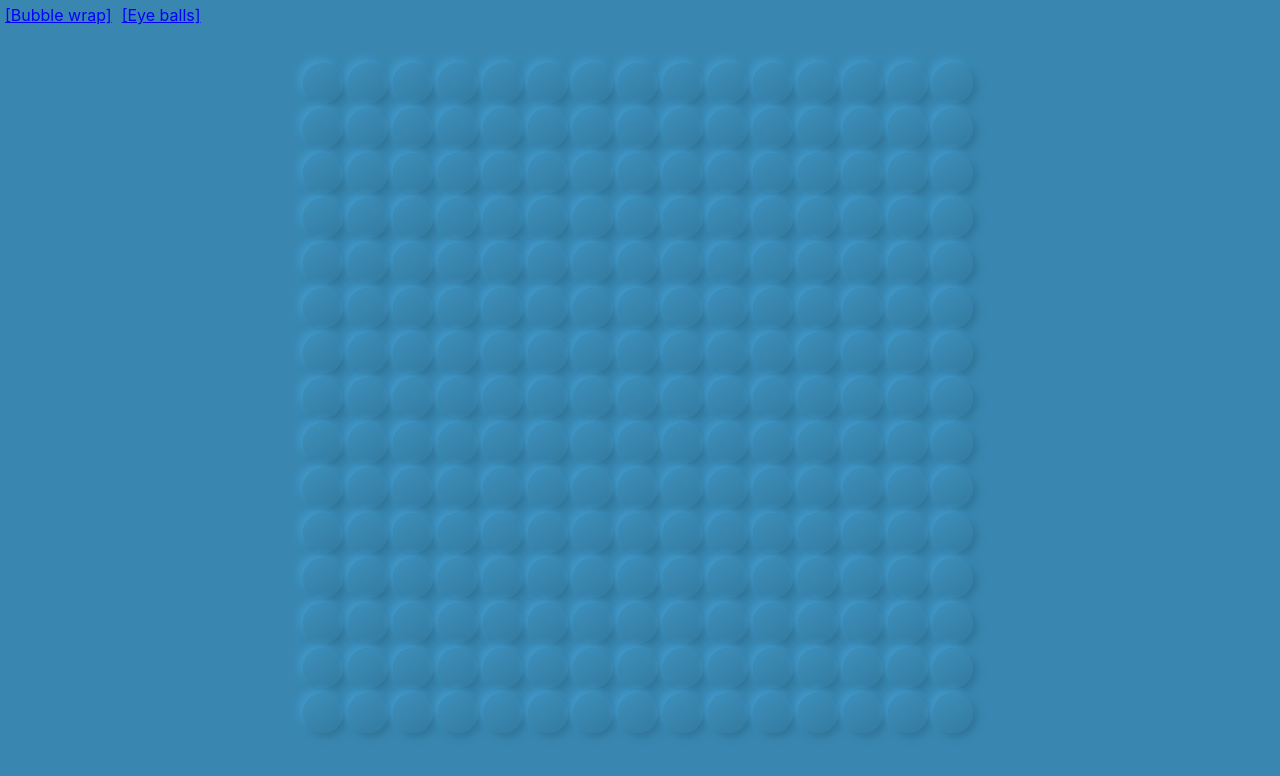
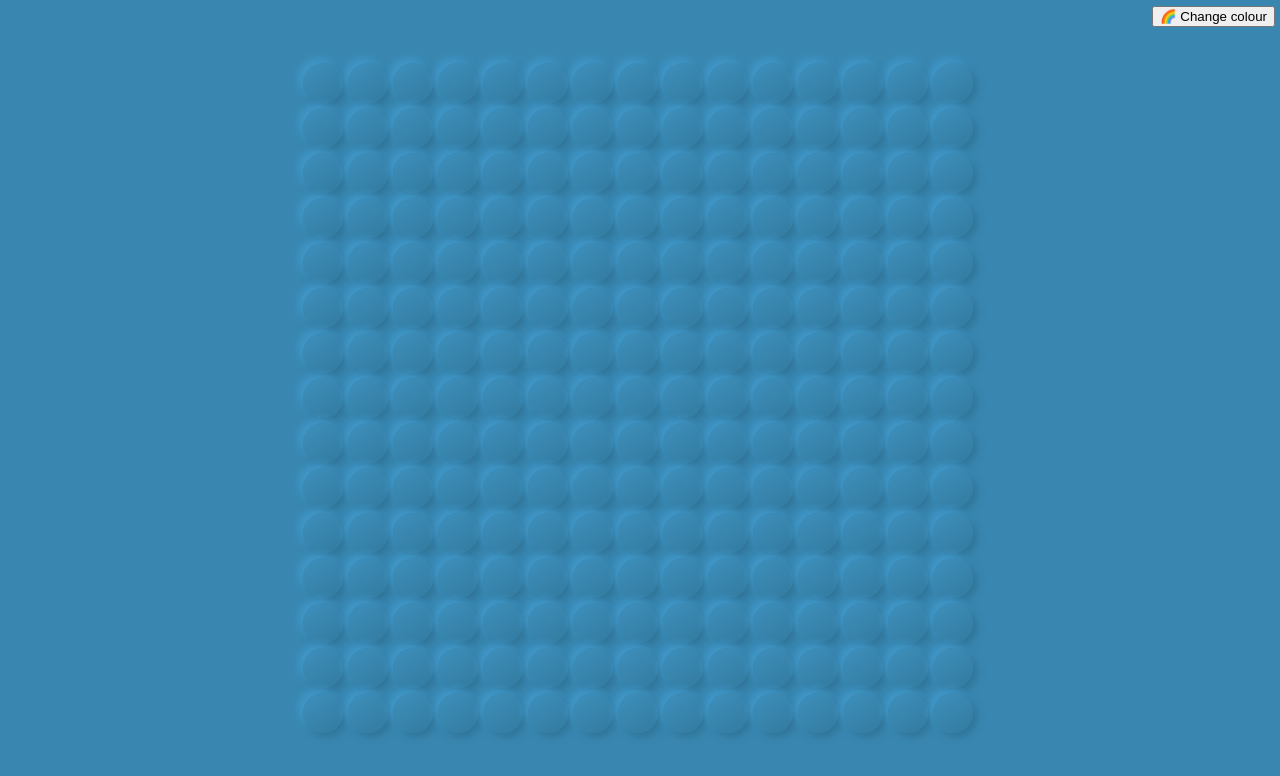
Before and after one commit to teknotica/css-mouse-eyes, a React (Create React App) app: page / in a window 1280 px wide. Shown: the top 776 px of the page. Built offline with nearby package versions, Linux system fonts and the light colour scheme.

Commit message:
Adding button to change background

```diff
--- a/public/index.html
+++ b/public/index.html
@@ -35,9 +35,8 @@
       #root {
         height: 100%;
       }
-      .App {
-        display: grid;
-        place-items: center;
+      button {
+        cursor: pointer;
       }
     </style>
   </head>
--- a/src/App.js
+++ b/src/App.js
@@ -2,24 +2,15 @@ import React from "react";
 import { BrowserRouter as Router, Route, Switch } from "react-router-dom";
 
 import BubbleWrap from "./components/BubbleWrap";
-import EyeBalls from "./components/EyeBalls";
-import Navigation from "./components/Navigation";
-import Wrapper from "./components/Wrapper";
 
 const App = () => {
   return (
     <Router>
-      <Wrapper>
-        <Navigation />
-        <Switch>
-          <Route exact path="/">
-            <BubbleWrap horizontalCount={15} verticalCount={15} />
-          </Route>
-          <Route path="/eye-balls">
-            <EyeBalls horizontalCount={15} verticalCount={15} />
-          </Route>
-        </Switch>
-      </Wrapper>
+      <Switch>
+        <Route exact path="/">
+          <BubbleWrap horizontalCount={15} verticalCount={15} />
+        </Route>
+      </Switch>
     </Router>
   );
 };
--- a/src/components/BubbleWrap/index.js
+++ b/src/components/BubbleWrap/index.js
@@ -1,8 +1,9 @@
 /** @jsxRuntime classic */
 /** @jsx jsx */
 import { jsx } from "@emotion/core";
-import { Fragment } from "react";
+import { Fragment, useState } from "react";
 
+import useBackgroundColour from "../../hooks/useBackgroundColour";
 import useMouseOver from "../../hooks/useMouseOver";
 import styles from "./styles.js";
 
@@ -10,7 +11,7 @@ const Column = ({ count }) => (
   <div className="column">
     {[...Array(count)].map((_, b) => (
       <Fragment key={b}>
-        <div css={styles.bubble} />
+        <div className="bubble" />
         <audio
           src={`${process.env.PUBLIC_URL}pop2.ogg`}
           preload="auto"
@@ -22,13 +23,26 @@ const Column = ({ count }) => (
 );
 
 const BubbleWrap = ({ horizontalCount, verticalCount }) => {
+  const { getFirstColour, getRandomColour } = useBackgroundColour();
+  const [background, setBackground] = useState(getFirstColour);
+
   useMouseOver();
 
   return (
-    <div css={styles.base}>
-      {[...Array(horizontalCount)].map((_, b) => (
-        <Column key={b} count={verticalCount} />
-      ))}
+    <div css={styles.wrapper(background)}>
+      <div css={styles.base}>
+        <div css={styles.controls}>
+          <button onClick={() => setBackground(getRandomColour())}>
+            <span role="img" aria-label="rainbow">
+              🌈{" "}
+            </span>
+            Change colour
+          </button>
+        </div>
+        {[...Array(horizontalCount)].map((_, b) => (
+          <Column key={b} count={verticalCount} />
+        ))}
+      </div>
     </div>
   );
 };
--- a/src/components/BubbleWrap/styles.js
+++ b/src/components/BubbleWrap/styles.js
@@ -1,15 +1,28 @@
 import { css } from "@emotion/core";
 
 const styles = {
-  base: css`
+  wrapper: ({
+    background,
+    boxShadow,
+    linearGradient,
+    linearGradientPopped,
+  }) => css`
     display: flex;
-  `,
-  bubble: css`
+    align-items: center;
+    justify-content: center;
+    height: 100%;
+    background: ${background};
+
+    .bubble {
       border-radius: 50%;
       position: relative;
       border-radius: 50px;
-    box-shadow: 4px 4px 8px #307396, -4px -4px 8px #429bcc;
-    background: linear-gradient(145deg, #3d90bd, #337a9f);
+      box-shadow: 4px 4px 8px ${boxShadow[0]}, -4px -4px 8px ${boxShadow[1]};
+      background: linear-gradient(
+        145deg,
+        ${linearGradient[0]},
+        ${linearGradient[1]}
+      );
       width: 40px;
       height: 40px;
       margin-right: 5px;
@@ -17,8 +30,21 @@ const styles = {
       cursor: pointer;
 
       &.popped {
-      background: linear-gradient(145deg, #337a9f, #3d90bd);
+        background: linear-gradient(
+          145deg,
+          ${linearGradientPopped[0]},
+          ${linearGradientPopped[1]}
+        );
       }
+    }
+  `,
+  base: css`
+    display: flex;
+  `,
+  controls: css`
+    position: absolute;
+    top: 5px;
+    right: 5px;
   `,
 };
 
--- a/src/components/Wrapper/index.js
+++ /dev/null
@@ -1,20 +0,0 @@
-/** @jsxRuntime classic */
-/** @jsx jsx */
-import { jsx } from "@emotion/core";
-import { useLocation } from "react-router-dom";
-
-import styles from "./styles";
-
-const backgroundMap = {
-  "/": "#3987b1",
-  "/eye-balls": "#ffdbdb",
-};
-
-const Wrapper = ({ children }) => {
-  const location = useLocation();
-  const background = backgroundMap[location.pathname];
-
-  return <div css={styles.container(background)}>{children}</div>;
-};
-
-export default Wrapper;
--- a/src/components/Wrapper/styles.js
+++ /dev/null
@@ -1,13 +0,0 @@
-import { css } from "@emotion/core";
-
-const styles = {
-  container: (background) => css`
-    display: flex;
-    align-items: center;
-    justify-content: center;
-    height: 100%;
-    background: ${background};
-  `,
-};
-
-export default styles;
--- /dev/null
+++ b/src/hooks/useBackgroundColour/index.js
@@ -0,0 +1,47 @@
+export const colours = [
+  {
+    background: "#3987b1",
+    boxShadow: ["#307396", "#429bcc"],
+    linearGradient: ["#3d90bd", "#337a9f"],
+    linearGradientPopped: ["#337a9f", "#3d90bd"],
+  },
+  {
+    background: "#39b14d",
+    boxShadow: ["#309641", "#42cc59"],
+    linearGradient: ["#3dbd52", "#339f45"],
+    linearGradientPopped: ["#339f45", "#3dbd52"],
+  },
+  {
+    background: "#b15d39",
+    boxShadow: ["#964f30", "#cc6b42"],
+    linearGradient: ["#bd643d", "#9f5433"],
+    linearGradientPopped: ["#9f5433", "#bd643d"],
+  },
+  {
+    background: "#b139a7",
+    boxShadow: ["#96308e", "#cc42c0"],
+    linearGradient: ["#bd3db3", "#9f3396"],
+    linearGradientPopped: ["#9f3396", "#bd3db3"],
+  },
+  {
+    background: "#f0d447",
+    boxShadow: ["#ccb43c", "#fff452"],
+    linearGradient: ["#ffe34c", "#d8bf40"],
+    linearGradientPopped: ["#d8bf40", "#ffe34c"],
+  },
+];
+
+const getFirstColour = () => colours[0];
+
+const getRandomColour = () => {
+  return colours[Math.floor(Math.random() * colours.length)];
+};
+
+const useBackgroundColour = () => {
+  return {
+    getFirstColour,
+    getRandomColour,
+  };
+};
+
+export default useBackgroundColour;
```
Also changed, not shown: src/archive/EyeBalls/index.js (renamed from src/components/EyeBalls/index.js), src/archive/EyeBalls/styles.js (renamed from src/components/EyeBalls/styles.js), src/archive/Navigation/index.js (renamed from src/components/Navigation/index.js), src/archive/Navigation/styles.js (renamed from src/components/Navigation/styles.js). Lines whose indentation alone changed are shown as unchanged.
